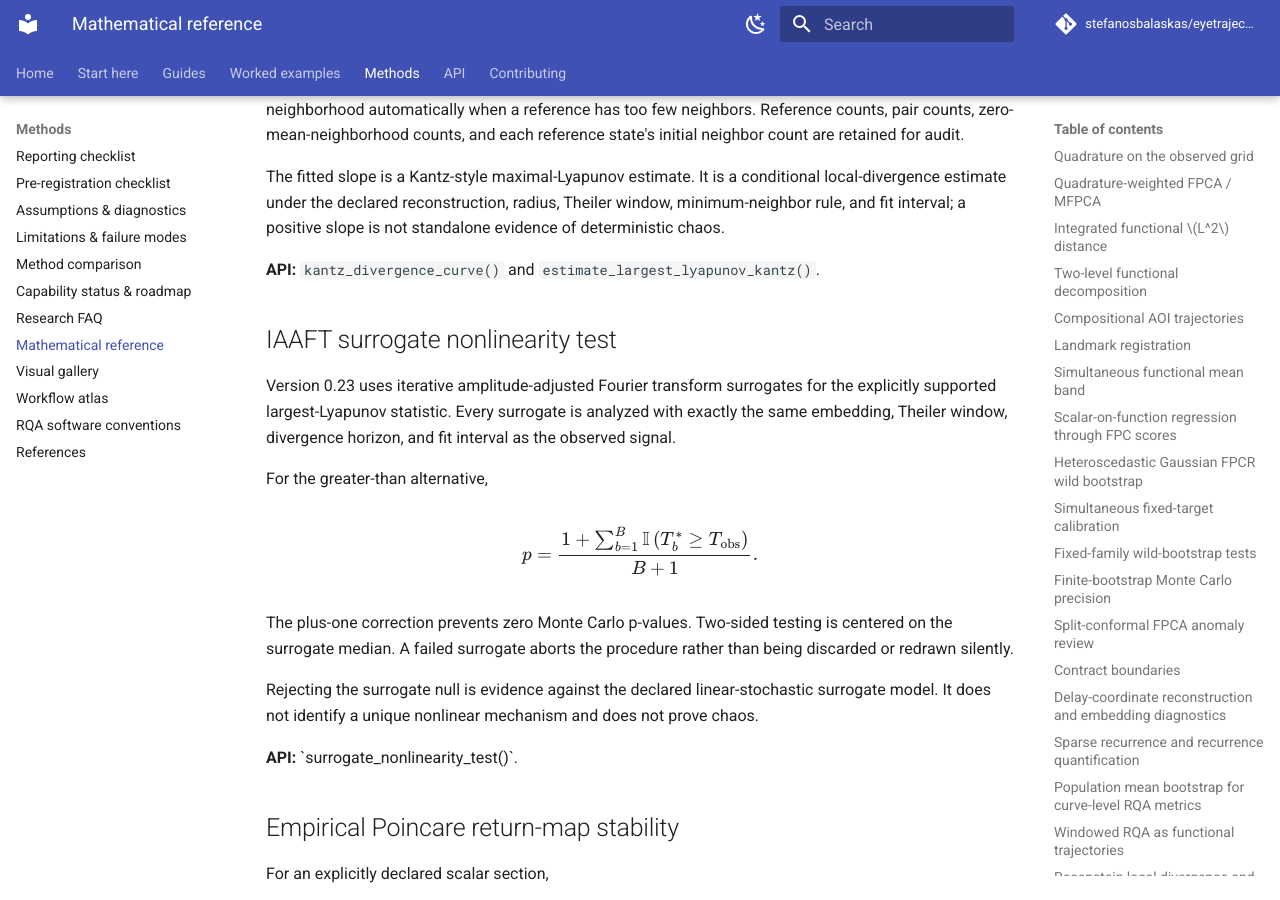
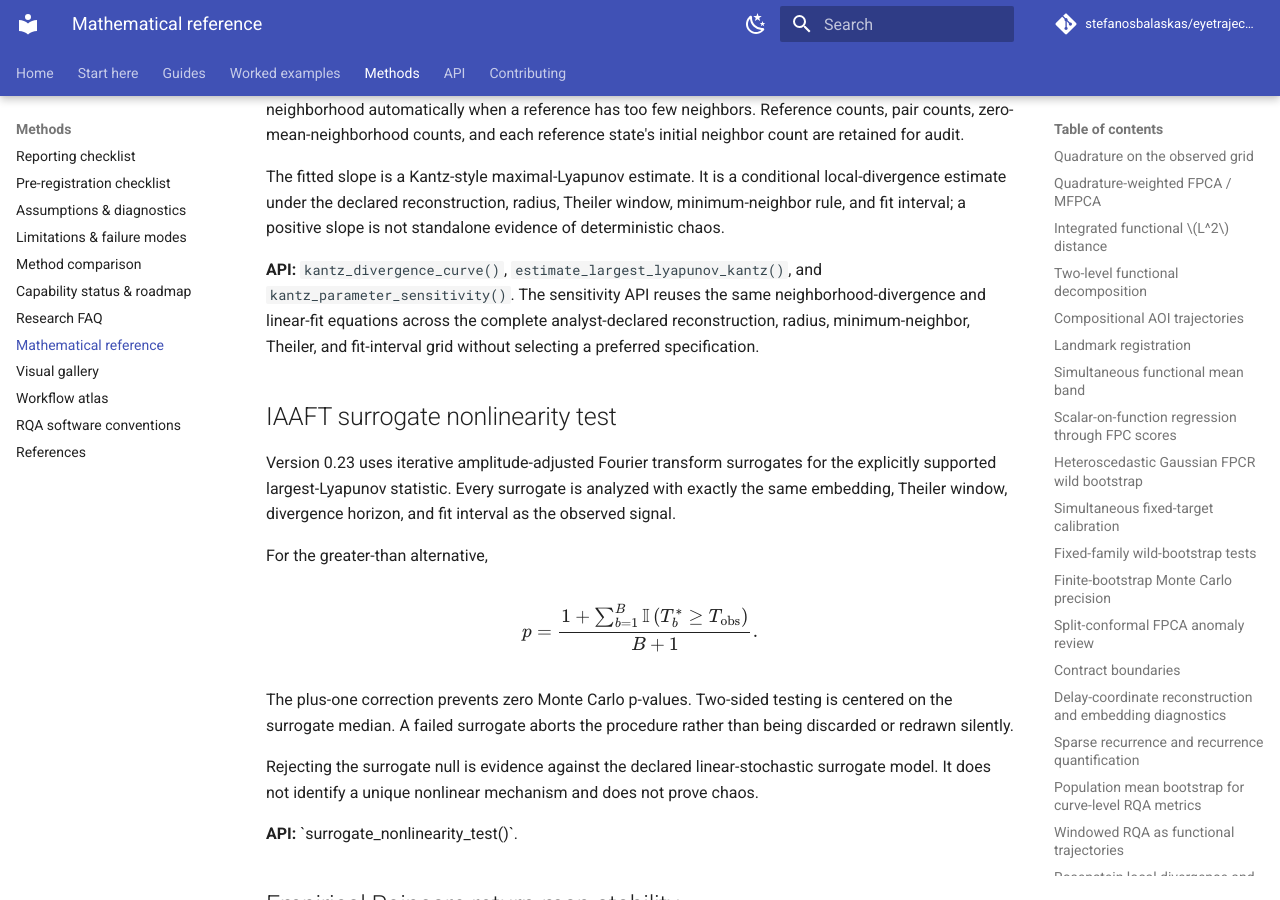
Before and after one commit to stefanosbalaskas/eyetrajectoriespy, an MkDocs documentation site: the page built from docs/methods/mathematical-reference.md, in a window 1280 px wide and 900 px high, scrolled down 13775 px. Built offline with MkDocs 1.6.1 and Material for MkDocs 9.7.7, drawn with Linux system fonts in a browser that asks for light colours; comment, search, counter and statistics services are not loaded.

Commit message:
Link Kantz sensitivity to mathematical contract

```diff
--- a/docs/methods/mathematical-reference.md
+++ b/docs/methods/mathematical-reference.md
@@ -824,7 +824,7 @@ The radius and minimum-neighbor count are explicit inputs. The package does not
 
 The fitted slope is a Kantz-style maximal-Lyapunov estimate. It is a conditional local-divergence estimate under the declared reconstruction, radius, Theiler window, minimum-neighbor rule, and fit interval; a positive slope is not standalone evidence of deterministic chaos.
 
-**API:** `kantz_divergence_curve()` and `estimate_largest_lyapunov_kantz()`.
+**API:** `kantz_divergence_curve()`, `estimate_largest_lyapunov_kantz()`, and `kantz_parameter_sensitivity()`. The sensitivity API reuses the same neighborhood-divergence and linear-fit equations across the complete analyst-declared reconstruction, radius, minimum-neighbor, Theiler, and fit-interval grid without selecting a preferred specification.
 
 ## IAAFT surrogate nonlinearity test { #surrogate-nonlinearity }
 
```
